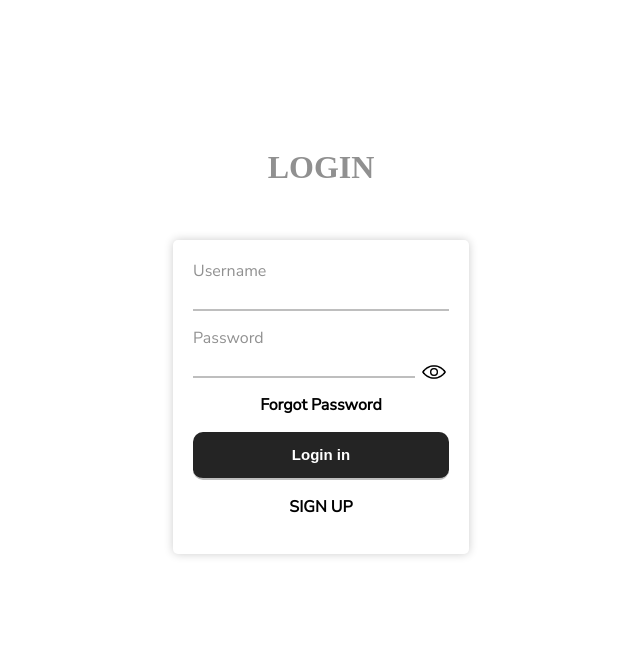
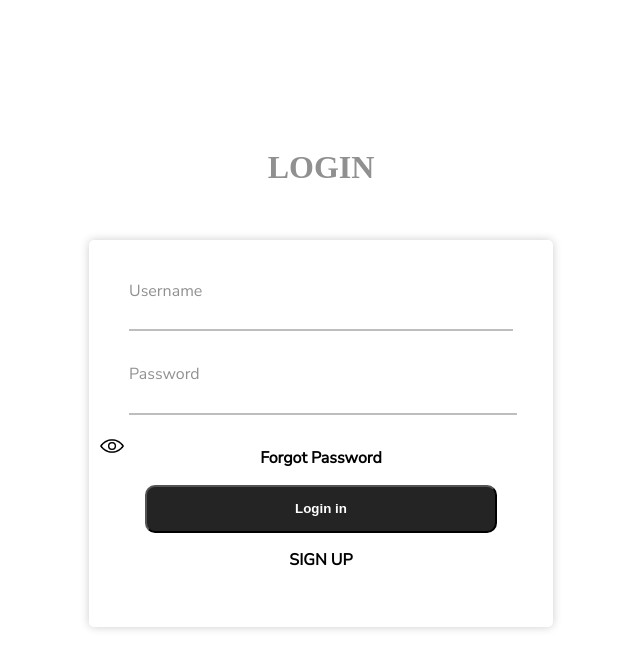
Before and after one commit to Zastial/SAE-PriceGuessr, a React (Create React App) app in the folder guessr_web/test-app/: page /users in a window 1280 px wide. Shown: the top 668 px of the page, without its empty margins (319-959 px from the left). Built offline with nearby package versions, Linux system fonts and the light colour scheme.

Commit message:
Fin login + Session storage + start game avec navbar

```diff
--- a/guessr_web/test-app/package.json
+++ b/guessr_web/test-app/package.json
@@ -3,12 +3,14 @@
   "version": "0.1.0",
   "private": true,
   "dependencies": {
+    "@babel/runtime": "^7.21.0",
     "@testing-library/jest-dom": "^5.16.5",
     "@testing-library/react": "^13.4.0",
     "@testing-library/user-event": "^13.5.0",
     "react": "^18.2.0",
     "react-dom": "^18.2.0",
-    "react-scripts": "^2.1.3",
+    "react-router-dom": "^6.9.0",
+    "react-scripts": "^5.0.1",
     "web-vitals": "^2.1.4"
   },
   "scripts": {
--- a/guessr_web/test-app/src/App.css
+++ b/guessr_web/test-app/src/App.css
@@ -1,6 +1,3 @@
-.App {
-  text-align: center;
-}
 
 .App-logo {
   height: 40vmin;
--- a/guessr_web/test-app/src/App.js
+++ b/guessr_web/test-app/src/App.js
@@ -1,14 +1,34 @@
 import './App.css';
 import React from 'react';
+
 import Login from './components/Login';
+import Game from './components/Game';
+
+
+function isThereASession() {
+  const username = sessionStorage.getItem("username");
+  const password = sessionStorage.getItem("password");
+
+  console.log(username, password)
+
+  return username != null && password != null
+}
 
 function App() {
-  return (
-    <div className="App">
-      <Login>
-      </Login>
-    </div>
-  );
+  if(isThereASession()) {
+    return (
+      <div className="App">
+        <Game/>
+      </div>
+    );
+  } else {
+    return (
+      <div className="App">
+        <Login/>
+      </div>
+    );
+  }
+
 }
 
 export default App;
--- /dev/null
+++ b/guessr_web/test-app/src/components/Button.mjs
@@ -0,0 +1,13 @@
+import './style/game.css'
+import React from "react";
+
+class Button extends React.Component {
+
+    render() {
+        return (
+            <button onClick={this.props.doUpdate}> {this.props.name} </button>
+        );
+    }
+}
+
+export default Button;
--- /dev/null
+++ b/guessr_web/test-app/src/components/Game.mjs
@@ -0,0 +1,22 @@
+import './style/game.css'
+import React from "react";
+import NavBar from "./NavBar.mjs"
+
+class Game extends React.Component {
+
+    // constructor(props) {
+    //     super(props);
+    // }
+
+
+    render() {
+        return (
+            <div className="App">
+                <h1>PriceGuessr</h1>
+                <NavBar />
+            </div>
+        );
+    }
+}
+
+export default Game;
--- a/guessr_web/test-app/src/components/Login.mjs
+++ b/guessr_web/test-app/src/components/Login.mjs
@@ -13,14 +13,42 @@ class Login extends React.Component {
             username: "",
             password: "",
             isRevealPwd: false,
-            passwordType: "password"
+            passwordType: "password",
         }
         this.seePaswd = this.seePaswd.bind(this);
+        this.login = this.login.bind(this);
     }
 
     seePaswd() {
         this.setState({isRevealPwd: !this.state.isRevealPwd})
         this.setState({passwordType: this.state.isRevealPwd ? "password" : "text"})
+    }
+
+    updateUsername(name) {
+        this.setState({username: name})
+    }
+
+    updatePassword(pass) {
+        this.setState({password: pass})
+    }
+
+    login() {
+        if (!this.state.username.replace(/\s+/, '').length) {
+            document.getElementById('username').style.borderBlockColor = "red";
+        } else {
+            document.getElementById('username').style.borderBlockColor = "";
+        }
+        if (!this.state.password.replace(/\s+/, '').length) {
+            document.getElementById('password').style.borderBlockColor = "red";
+        } else {
+            document.getElementById('password').style.borderBlockColor = "";
+        }
+
+        if (this.state.password.replace(/\s+/, '').length && this.state.username.replace(/\s+/, '').length) {
+            sessionStorage.setItem("username", this.state.username);
+            sessionStorage.setItem("password", this.state.password);
+            window.location.reload()
+        }
     }
 
     render() {
@@ -29,23 +57,28 @@ class Login extends React.Component {
             <h1>LOGIN</h1>
             <form className="app-form-login">
                 <div className="content">
+
+                    <div className="content-logins">
                         <label>Username</label>
-                    <input type="text" name="username" />
+                        <input type="text" id="username" name="username" onChange={e => this.updateUsername(e.target.value)}/>
 
                         <label>Password</label>
                         <div className="passwd">
-                        <input type={this.state.passwordType} name="password" id="password"/>
+                            <input type={this.state.passwordType} name="password" id="password" onChange={e => this.updatePassword(e.target.value)}/>
+                            <span>
                                 <img title={this.state.isRevealPwd ? "Hide password" : "Show password"}
                                 onClick={this.seePaswd}
                                 src={this.state.isRevealPwd ? hidePwdImg : showPwdImg}
                                 alt="imgShowHide"/>
+                            </span>
+                        </div>
                     </div>
 
                     <div className="accounts">
                         <a href="localhost">Forgot Password</a>
-                        <input type="submit" value="Login in"/>
+                        <button type="button" onClick={this.login}>Login in</button>
+                        <a href="localhost">SIGN UP</a>
                     </div>
-                    <a href="localhost">SIGN UP</a>
                 </div>
             </form>
 
--- /dev/null
+++ b/guessr_web/test-app/src/components/NavBar.mjs
@@ -0,0 +1,64 @@
+import './style/game.css'
+import React from "react";
+import Button from './Button.mjs'
+
+import {
+    BrowserRouter as Router,
+    Routes,
+    Route,
+    Link
+  } from "react-router-dom";
+
+class Navbar extends React.Component {
+
+    constructor(props) {
+        super(props);
+        this.doUpdate = this.doUpdate.bind(this)
+    }
+
+    doUpdate() {}
+
+
+    render() {
+        return (
+            <div className="App">
+                <Router>
+                    <div>
+                        <h2>PriceGuessr</h2>
+                        <nav>
+                            <ul>
+                            <li>
+                                <Link to="/">Home</Link>
+                            </li>
+                            <li>
+                                <Link to="/about">Historique</Link>
+                            </li>
+                            <li>
+                                <Link to="/users">Compte</Link>
+                            </li>
+                            </ul>
+                        </nav>
+                        {/* <Button text="Deconnexion"/> */}
+                    </div>
+                    <Routes>
+                        <Route path="/">
+                            {/* <Home /> */}
+                        </Route>
+                        <Route path="/about">
+                            {/* <About /> */}
+                        </Route>
+                        <Route path="/users">
+                            {/* <Users /> */}
+                        </Route>
+                    </Routes>
+                </Router>
+                <Button
+                    name={"Déconnexion"}
+                    doUpdate={this.doUpdate}
+                />
+            </div>
+        );
+    }
+}
+
+export default Navbar;
--- a/guessr_web/test-app/src/components/style/login.css
+++ b/guessr_web/test-app/src/components/style/login.css
@@ -10,6 +10,7 @@ body {
 }
 
 h1 {
+    text-align: center;
     padding-top: 8rem;
     padding-bottom: 2rem;
     font-weight: bold;
@@ -19,27 +20,30 @@ h1 {
     font-family: NunitoSans, serif;
     display: flex;
     flex-direction: column;
-    width: 20%;
+    max-width: 30%;
     height: fit-content;
     margin: 0 auto;
-    padding: 20px;
+    padding: 40px;
     border-radius: 5px;
     box-shadow: 0 0 10px 0 rgba(0, 0, 0, 0.2);
 }
 
 .app-form-login .content {
+    flex-direction: column;
+}
+
+.app-form-login .content-logins {
     display: flex;
     flex-direction: column;
 }
 
 .app-form-login .content label {
-    text-align: left;
     margin-bottom: 0.5rem;
 }
 
 .app-form-login .content input {
     font-size: 15px;
-    margin-bottom: 1rem;
+    margin-bottom: 2rem;
     border: none;
     border-bottom: 2px solid #bebebe;
 }
@@ -49,20 +53,23 @@ h1 {
 }
 
 .app-form-login .content .passwd {
-    position: relative;
+    width: 100%;
 }
 
 .app-form-login .content .passwd input {
-    width: 85%;
-    float: left;
+    width: 100%;
+}
+
+.app-form-login .content .passwd span {
+    position: absolute;
+    cursor: pointer;
+    margin-left: -2rem;
+    margin-top: -1rem;
 }
 
 .app-form-login .content .passwd img {
     width: 30px;
-    min-width: fit-content;
     height: 30px;
-    cursor: pointer;
-    float: right;
 }
 
 .app-form-login .content a {
@@ -75,12 +82,14 @@ h1 {
 .app-form-login .content .accounts {
     display: flex;
     flex-direction: column;
+    align-items: center;
 }
 
-.app-form-login .content .accounts input {
+.app-form-login .content .accounts button {
     text-decoration: none;
     color: white;
     background-color: #242424;
+    width: calc(100% - 2rem);
     height: 3rem;
     border-radius: 10px;
     font-weight: bold;
```
Also changed, not shown: guessr_web/test-app/src/components/style/game.css (added), 1 other file (tests, documents, lock files or other folders). Lines whose indentation alone changed are shown as unchanged.
